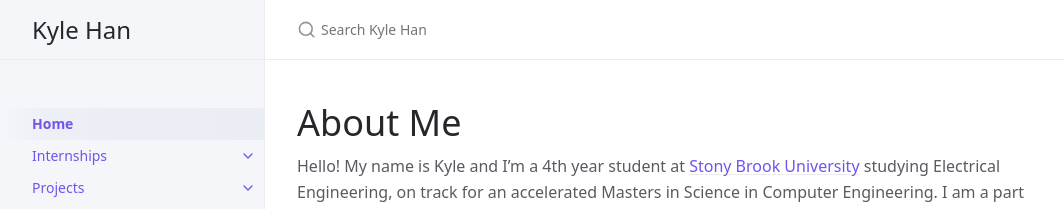
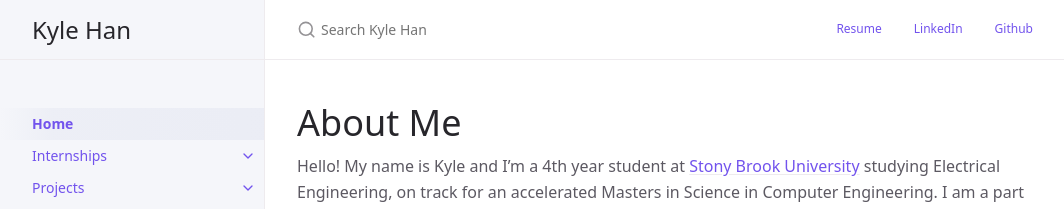
Before and after one commit to Kyleh2420/kyleh2420.github.io, a Jekyll site: the page built from index.md, in a window 1280 px wide. Shown: the top 209 px of the page, without its empty margins (107-1171 px from the left). Built offline with Jekyll 4.4.1, drawn with Linux system fonts in a browser that asks for light colours; part of the change alters nothing that is shown.

Commit message:
Added quick links

```diff
--- a/_config.yml
+++ b/_config.yml
@@ -15,8 +15,9 @@ nav_external_links:
     hide_icon: false
 
 aux_links:
-  # Initialization Form: https://tce-innovation.github.io/Subcontractor-Automation/forms/initialization.html
-  # Correction Form: https://tce-innovation.github.io/Subcontractor-Automation/forms/correction.html
+  Resume: https://kyleh2420.github.io/assets/pdf/Kyle%20Han%20Resume.pdf
+  LinkedIn: https://www.linkedin.com/in/kyleh2420/
+  Github: https://github.com/Kyleh2420/
 
 favicon_ico: "{{ site.baseurl }}/assets/images/favicon.ico"
 
```
